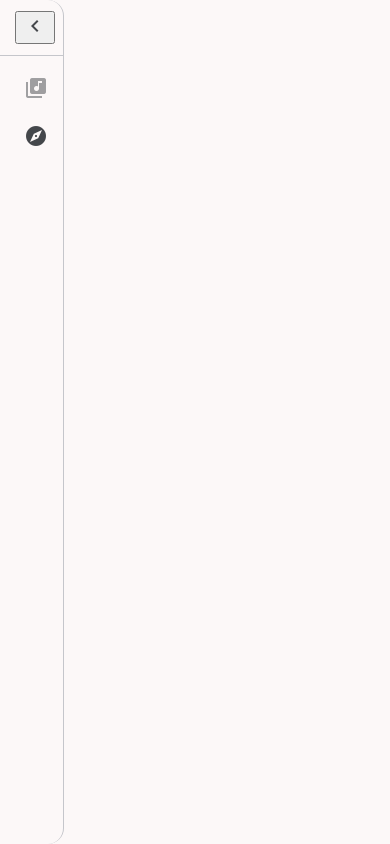
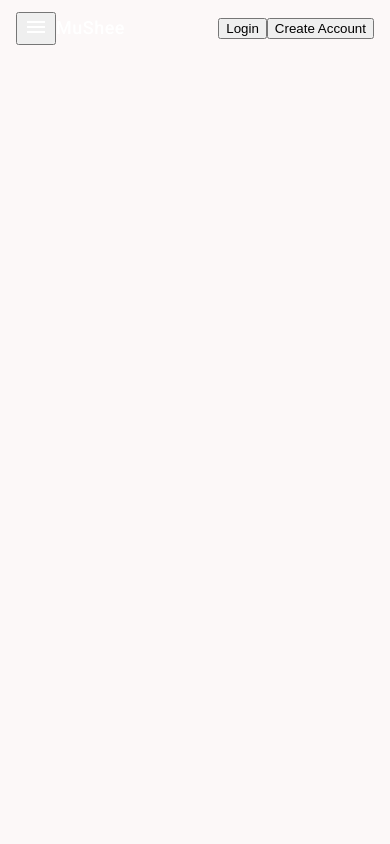
Before and after one commit to Seg0r/MuShee, an Angular app: page /app in a window 390 px wide. Built offline with nearby package versions, Linux system fonts and the light colour scheme.

Commit message:
feat: redesign AppShell component layout with responsive sidebar and navigation enhancements, improving user experience on both desktop and mobile views

```diff
--- a/src/app/components/app-shell/app-shell.component.html
+++ b/src/app/components/app-shell/app-shell.component.html
@@ -1,7 +1,6 @@
-<mat-drawer-container class="shell-container" hasBackdrop="false">
 <!-- Main Toolbar -->
 <mat-toolbar color="primary" class="shell-toolbar">
-    <!-- Mobile Menu Toggle (show for all users on mobile) -->
+  <!-- Mobile Menu Toggle (show only on mobile) -->
   @if (isMobileView()) {
     <button
       matIconButton
@@ -21,12 +20,7 @@
 
   <!-- Help/Tour Button (only for authenticated users) -->
   @if (isAuthenticated()) {
-      <button
-        matIconButton
-        (click)="onHelpClick()"
-        [attr.aria-label]="'Help and tour'"
-        matTooltip="Help"
-      >
+    <button matIconButton (click)="onHelpClick()" [attr.aria-label]="'Help and tour'">
       <mat-icon>help</mat-icon>
     </button>
   }
@@ -56,81 +50,102 @@
     </mat-menu>
   } @else {
     <!-- Unauthenticated User Actions -->
-      <button matButton (click)="onNavigation('/login')" class="auth-button">Login</button>
+    <button
+      matButton
+      (click)="
+        onNavigationClick({ icon: 'login', label: 'Login', path: '/login', requiresAuth: false })
+      "
+      class="auth-button"
+    >
+      Login
+    </button>
 
-      <button matButton="filled" (click)="onNavigation('/register')" class="auth-button">
+    <button
+      matButton="filled"
+      (click)="
+        onNavigationClick({
+          icon: 'person_add',
+          label: 'Create Account',
+          path: '/register',
+          requiresAuth: false,
+        })
+      "
+      class="auth-button"
+    >
       Create Account
     </button>
   }
 </mat-toolbar>
 
-  <!-- Navigation Drawer (show for all users) -->
-  <mat-drawer
-    #drawer
-    mode="side"
-    [opened]="true"
-    [attr.aria-label]="'Navigation menu'"
-    class="shell-drawer"
-    [class.collapsed]="!isDrawerExpanded()"
+<!-- Main Layout Container -->
+<div class="shell-layout">
+  <!-- Left Icon Container (Desktop: sticky, Mobile: hidden) -->
+  @if (!isMobileView()) {
+    <div
+      class="nav-icon-container"
+      (mouseenter)="onSidebarHoverEnter()"
+      (mouseleave)="onSidebarHoverLeave()"
     >
-    <div class="drawer-header">
-      <!-- Toggle button for mobile/collapsed state -->
-      @if (isMobileView()) {
+      <!-- Icon buttons for each navigation item -->
+      @for (item of navItems(); track item.path) {
         <button
           matIconButton
-          (click)="toggleDrawer()"
-          class="drawer-toggle"
-          [attr.aria-label]="'Close navigation'"
+          (click)="onNavigationClick(item)"
+          [class.active]="isRouteActive(item.path)"
+          [class.disabled]="isNavItemDisabled(item)"
+          [attr.aria-disabled]="isNavItemDisabled(item)"
+          class="nav-icon-button"
         >
-          <mat-icon>chevron_left</mat-icon>
+          <mat-icon>{{ item.icon }}</mat-icon>
         </button>
       }
     </div>
+  }
 
-    <nav class="sidebar-nav">
+  <!-- Side Navigation Container (Sidenav + Content) -->
+  <mat-sidenav-container class="nav-container" [hasBackdrop]="isMobileView()">
+    <!-- Side Drawer with Labels (Desktop: side mode with hover, Mobile: over mode) -->
+    <mat-sidenav
+      #drawer
+      [mode]="isMobileView() ? 'over' : 'side'"
+      [opened]="isMobileView() ? false : isSidebarHovered()"
+      [attr.aria-label]="'Navigation labels'"
+      class="nav-drawer"
+      [class.mobile]="isMobileView()"
+      (mouseenter)="onSidebarHoverEnter()"
+      (mouseleave)="onSidebarHoverLeave()"
+    >
+      <!-- Drawer Header (Mobile only) -->
+      @if (isMobileView()) {
+        <div class="drawer-header">
+          <button matIconButton (click)="toggleDrawer()" [attr.aria-label]="'Close navigation'">
+            <mat-icon>close</mat-icon>
+          </button>
+        </div>
+      }
+
+      <!-- Navigation List with Labels -->
+      <nav class="nav-labels">
         <mat-nav-list class="nav-list">
-        <!-- My Library Navigation (disabled for unauthenticated users) -->
+          @for (item of navItems(); track item.path) {
             <mat-list-item
-          (click)="onNavigation(isAuthenticated() ? '/app/library' : '/login')"
-          [class.active]="isAuthenticated() && isRouteActive('/app/library')"
-          [class.disabled]="!isAuthenticated()"
-          [attr.aria-disabled]="!isAuthenticated()"
+              (click)="onNavigationClick(item)"
+              [class.active]="isRouteActive(item.path)"
+              [class.disabled]="isNavItemDisabled(item)"
+              [attr.aria-disabled]="isNavItemDisabled(item)"
               class="nav-item"
-          [matTooltip]="
-            !isAuthenticated()
-              ? 'Sign in to access your library'
-              : !isDrawerExpanded()
-                ? 'My Library'
-                : ''
-          "
-          matTooltipPosition="right"
             >
-          <mat-icon matListItemIcon>library_music</mat-icon>
-          @if (isDrawerExpanded()) {
-            <span matListItemTitle>My Library</span>
+              <span matListItemTitle>{{ item.label }}</span>
+            </mat-list-item>
           }
-        </mat-list-item>
-
-        <!-- Discover Navigation (for all users) -->
-        <mat-list-item
-          (click)="onNavigation('/app/discover')"
-          [class.active]="isRouteActive('/app/discover')"
-          class="nav-item"
-          [matTooltip]="!isDrawerExpanded() ? 'Discover' : ''"
-          matTooltipPosition="right"
-        >
-          <mat-icon matListItemIcon>explore</mat-icon>
-          @if (isDrawerExpanded()) {
-            <span matListItemTitle>Discover</span>
-          }
-        </mat-list-item>
         </mat-nav-list>
       </nav>
-  </mat-drawer>
+    </mat-sidenav>
 
     <!-- Main Content Area -->
-  <mat-drawer-content class="shell-content">
+    <mat-sidenav-content class="shell-content">
       <!-- Router outlet for child routes (/app/library, /app/discover) -->
       <router-outlet />
-  </mat-drawer-content>
-</mat-drawer-container>
+    </mat-sidenav-content>
+  </mat-sidenav-container>
+</div>
--- a/src/app/components/app-shell/app-shell.component.scss
+++ b/src/app/components/app-shell/app-shell.component.scss
@@ -1,9 +1,12 @@
 @use '@angular/material' as mat;
 
-.shell-container {
+/* Shell Layout - Main flex container */
+.shell-layout {
   display: flex;
-  flex-direction: column;
-  height: 100vh;
+  flex-direction: row;
+  flex: 1;
+  width: 100%;
+  height: 100%;
   background-color: var(--mat-sys-surface);
 }
 
@@ -35,16 +38,74 @@
   }
 }
 
-.shell-drawer {
-  width: 256px;
+/* Left Icon Container (Desktop only) */
+.nav-icon-container {
+  display: flex;
+  flex-direction: column;
+  width: 64px;
+  background-color: var(--mat-sys-surface-container-lowest);
+  border-right: 1px solid var(--mat-sys-outline-variant);
+  flex-shrink: 0;
+  align-items: center;
+  padding-top: 8px;
+  gap: 8px;
+  overflow-y: auto;
+  height: 100%;
+
+  .nav-icon-button {
+    width: 40px;
+    height: 40px;
+    display: flex;
+    align-items: center;
+    justify-content: center;
+    color: var(--mat-sys-on-surface-variant);
+    border-radius: 8px;
+    transition: all 200ms cubic-bezier(0.4, 0, 0.2, 1);
+
+    &:hover {
+      background-color: var(--mat-sys-surface-container-high);
+      color: var(--mat-sys-on-surface);
+    }
+
+    &.active {
+      background-color: var(--mat-sys-primary-container);
+      color: var(--mat-sys-on-primary-container);
+    }
+
+    &.disabled {
+      opacity: 0.5;
+      cursor: not-allowed;
+
+      &:hover {
+        background-color: transparent;
+      }
+    }
+  }
+}
+
+/* Navigation Container with Sidenav */
+.nav-container {
+  display: flex;
+  flex: 1;
+  width: 100%;
+  background-color: var(--mat-sys-surface);
+}
+
+/* Side Drawer with Labels */
+.nav-drawer {
   background-color: var(--mat-sys-surface);
   border-right: 1px solid var(--mat-sys-outline-variant);
-  transition: width 300ms cubic-bezier(0.4, 0, 0.2, 1);
-  overflow: hidden;
+  transition: all 300ms cubic-bezier(0.4, 0, 0.2, 1);
 
-  // Collapsed state: icon-only sidebar
-  &.collapsed {
-    width: 64px;
+  // Desktop mode: opens on hover next to icon container
+  &:not(.mobile) {
+    width: 240px;
+    box-shadow: var(--mat-sys-level1);
+  }
+
+  // Mobile mode: overlay drawer
+  &.mobile {
+    width: 256px;
   }
 
   .drawer-header {
@@ -55,7 +116,7 @@
     min-height: 56px;
     border-bottom: 1px solid var(--mat-sys-outline-variant);
 
-    .drawer-toggle {
+    button {
       color: var(--mat-sys-on-surface-variant);
 
       &:hover {
@@ -64,7 +125,7 @@
     }
   }
 
-  .sidebar-nav {
+  .nav-labels {
     padding-top: 8px;
     overflow: hidden;
     display: flex;
@@ -75,55 +136,38 @@
     padding: 0;
     width: 100%;
     overflow: hidden;
-  }
 
     .nav-item {
-    margin-bottom: 0;
+      margin: 0 8px 0 8px;
       color: var(--mat-sys-on-surface);
       cursor: pointer;
       border-radius: 4px;
-    margin-left: 8px;
-    margin-right: 8px;
       overflow: hidden;
       transition: background-color 200ms cubic-bezier(0.4, 0, 0.2, 1);
+      min-height: 48px;
+      padding-left: 16px;
 
       &:hover {
-      background-color: var(--mat-sys-surface-container-highest);
+        background-color: var(--mat-sys-surface-container-high);
       }
 
       &.active {
         background-color: var(--mat-sys-primary-container);
         color: var(--mat-sys-on-primary-container);
-
-      mat-icon {
-        color: var(--mat-sys-on-primary-container);
-      }
       }
 
       &.disabled {
         opacity: 0.5;
         color: var(--mat-sys-on-surface-variant);
+        cursor: not-allowed;
 
         &:hover {
           background-color: transparent;
         }
-
-      mat-icon {
-        color: var(--mat-sys-on-surface-variant);
-      }
       }
 
-    mat-icon {
-      color: var(--mat-sys-on-surface-variant);
-      transition: margin 200ms cubic-bezier(0.4, 0, 0.2, 1);
-    }
-
-    // When collapsed, ensure icons are centered
-    .shell-drawer.collapsed & {
-      justify-content: center;
-
-      mat-icon {
-        margin-right: 0;
+      span {
+        flex: 1;
       }
     }
   }
@@ -135,6 +179,7 @@
   display: flex;
   flex-direction: column;
   background-color: var(--mat-sys-surface);
+  width: 100%;
 
   ::ng-deep router-outlet + * {
     flex: 1;
@@ -143,6 +188,7 @@
 
 :host {
   display: flex;
+  flex-direction: column;
   width: 100%;
   height: 100%;
 }
--- a/src/app/components/app-shell/app-shell.component.ts
+++ b/src/app/components/app-shell/app-shell.component.ts
@@ -8,25 +8,31 @@ import {
 } from '@angular/core';
 import { CommonModule } from '@angular/common';
 import { RouterModule, Router } from '@angular/router';
-import { MatToolbarModule } from '@angular/material/toolbar';
-import { MatSidenavModule, MatDrawer } from '@angular/material/sidenav';
-import { MatListModule } from '@angular/material/list';
-import { MatIconModule } from '@angular/material/icon';
-import { MatButtonModule } from '@angular/material/button';
-import { MatMenuModule } from '@angular/material/menu';
-import { MatTooltipModule } from '@angular/material/tooltip';
-import { MatDividerModule } from '@angular/material/divider';
-import { MatDialogModule, MatDialog } from '@angular/material/dialog';
+import { MatToolbar } from '@angular/material/toolbar';
+import { MatSidenav, MatSidenavContainer, MatSidenavContent } from '@angular/material/sidenav';
+import { MatNavList, MatListItem, MatListItemTitle } from '@angular/material/list';
+import { MatIcon } from '@angular/material/icon';
+import { MatMenu, MatMenuTrigger } from '@angular/material/menu';
+import { MatDivider } from '@angular/material/divider';
+import { MatDialog, MatDialogModule } from '@angular/material/dialog';
 import { AuthService } from '../../services/auth.service';
 import { ConfirmDialogComponent } from '../confirm-dialog/confirm-dialog.component';
 import { OnboardingDialogComponent } from '../onboarding-dialog/onboarding-dialog.component';
 import { ProfileService } from '../../services/profile.service';
 import type { ProfileDto } from '@/types';
 
+interface NavItem {
+  icon: string;
+  label: string;
+  path: string;
+  requiresAuth: boolean;
+}
+
 /**
  * Main shell layout component for authenticated views.
- * Provides persistent navigation, toolbar with user menu, and content area.
- * Responsive design: expanded sidebar on desktop, collapsible icon-only sidebar on mobile.
+ * Provides persistent navigation with icon sidebar and drawer labels.
+ * Desktop: hover expands drawer with labels and shifts content right
+ * Mobile: click icon toggles drawer overlay
  */
 @Component({
   selector: 'app-shell',
@@ -34,14 +40,17 @@ import type { ProfileDto } from '@/types';
   imports: [
     CommonModule,
     RouterModule,
-    MatToolbarModule,
-    MatSidenavModule,
-    MatListModule,
-    MatIconModule,
-    MatButtonModule,
-    MatMenuModule,
-    MatTooltipModule,
-    MatDividerModule,
+    MatToolbar,
+    MatSidenavContainer,
+    MatSidenav,
+    MatSidenavContent,
+    MatNavList,
+    MatListItem,
+    MatListItemTitle,
+    MatIcon,
+    MatMenu,
+    MatMenuTrigger,
+    MatDivider,
     MatDialogModule,
   ],
   templateUrl: './app-shell.component.html',
@@ -57,7 +66,7 @@ export class AppShellComponent implements OnInit {
   private readonly router = inject(Router);
   private readonly dialog = inject(MatDialog);
 
-  readonly drawer = viewChild<MatDrawer>('drawer');
+  readonly drawer = viewChild<MatSidenav>('drawer');
 
   /**
    * User profile for onboarding status check
@@ -70,10 +79,27 @@ export class AppShellComponent implements OnInit {
   private readonly isMobileViewSignal = signal<boolean>(this.checkMobileView());
 
   /**
-   * Track if sidebar is expanded (for collapsible behavior on mobile)
-   * Desktop: always expanded, Mobile: starts collapsed
+   * Track if sidebar is hovered (for desktop expand behavior)
    */
-  readonly isDrawerExpanded = signal<boolean>(!this.checkMobileView());
+  readonly isSidebarHovered = signal<boolean>(false);
+
+  /**
+   * Navigation items configuration
+   */
+  readonly navItems = signal<NavItem[]>([
+    {
+      icon: 'library_music',
+      label: 'My Library',
+      path: '/app/library',
+      requiresAuth: true,
+    },
+    {
+      icon: 'explore',
+      label: 'Discover',
+      path: '/app/discover',
+      requiresAuth: false,
+    },
+  ]);
 
   /**
    * Expose auth service signals to template
@@ -106,21 +132,46 @@ export class AppShellComponent implements OnInit {
   }
 
   /**
-   * Navigates to a route and closes drawer on mobile
+   * Handles navigation and drawer behavior
    */
-  onNavigation(path: string): void {
-    this.router.navigate([path]);
-    // Collapse drawer on mobile after navigation
+  onNavigationClick(item: NavItem): void {
+    // Check if user is authenticated and item requires auth
+    if (item.requiresAuth && !this.isAuthenticated()) {
+      this.router.navigate(['/login']);
+      return;
+    }
+
+    this.router.navigate([item.path]);
+
+    // Close drawer on mobile after navigation
     if (this.isMobileViewSignal()) {
-      this.isDrawerExpanded.set(false);
+      this.drawer()?.close();
     }
   }
 
   /**
-   * Toggles the drawer expansion state
+   * Toggles the drawer (mobile behavior)
    */
   toggleDrawer(): void {
-    this.isDrawerExpanded.update(value => !value);
+    this.drawer()?.toggle();
+  }
+
+  /**
+   * Handles sidebar hover enter (desktop only)
+   */
+  onSidebarHoverEnter(): void {
+    if (!this.isMobileViewSignal()) {
+      this.isSidebarHovered.set(true);
+    }
+  }
+
+  /**
+   * Handles sidebar hover leave (desktop only)
+   */
+  onSidebarHoverLeave(): void {
+    if (!this.isMobileViewSignal()) {
+      this.isSidebarHovered.set(false);
+    }
   }
 
   /**
@@ -140,13 +191,15 @@ export class AppShellComponent implements OnInit {
     // Update mobile view signal
     this.isMobileViewSignal.set(isMobileNow);
 
-    // Transition from mobile to desktop: expand sidebar
+    // Transition from mobile to desktop: reset hover state
     if (wasMobile && !isMobileNow) {
-      this.isDrawerExpanded.set(true);
+      this.isSidebarHovered.set(false);
+      this.drawer()?.close();
     }
-    // Transition from desktop to mobile: collapse sidebar
+    // Transition from desktop to mobile: close sidebar
     if (!wasMobile && isMobileNow) {
-      this.isDrawerExpanded.set(false);
+      this.isSidebarHovered.set(false);
+      this.drawer()?.close();
     }
   }
 
@@ -194,7 +247,14 @@ export class AppShellComponent implements OnInit {
   /**
    * Check if current route is active
    */
-  isRouteActive(route: string): boolean {
-    return this.router.url.startsWith(route);
+  isRouteActive(path: string): boolean {
+    return this.router.url.startsWith(path);
+  }
+
+  /**
+   * Check if nav item is disabled
+   */
+  isNavItemDisabled(item: NavItem): boolean {
+    return item.requiresAuth && !this.isAuthenticated();
   }
 }
```
Lines whose indentation alone changed are shown as unchanged.
